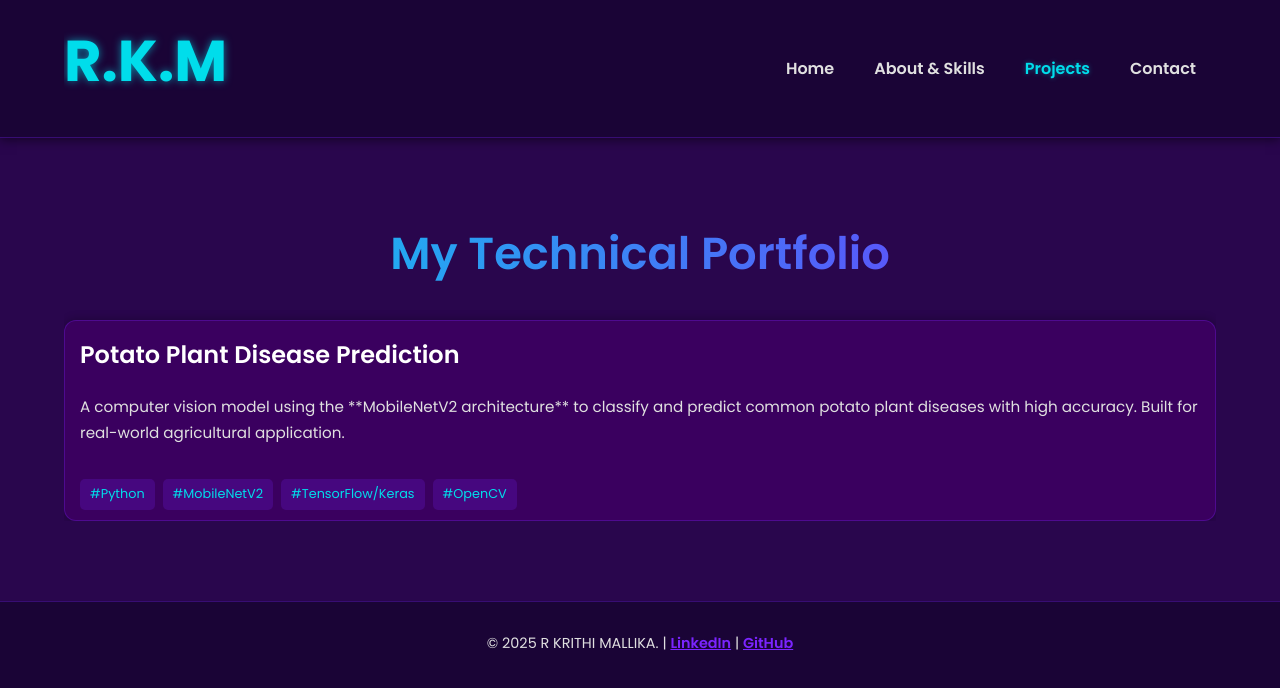
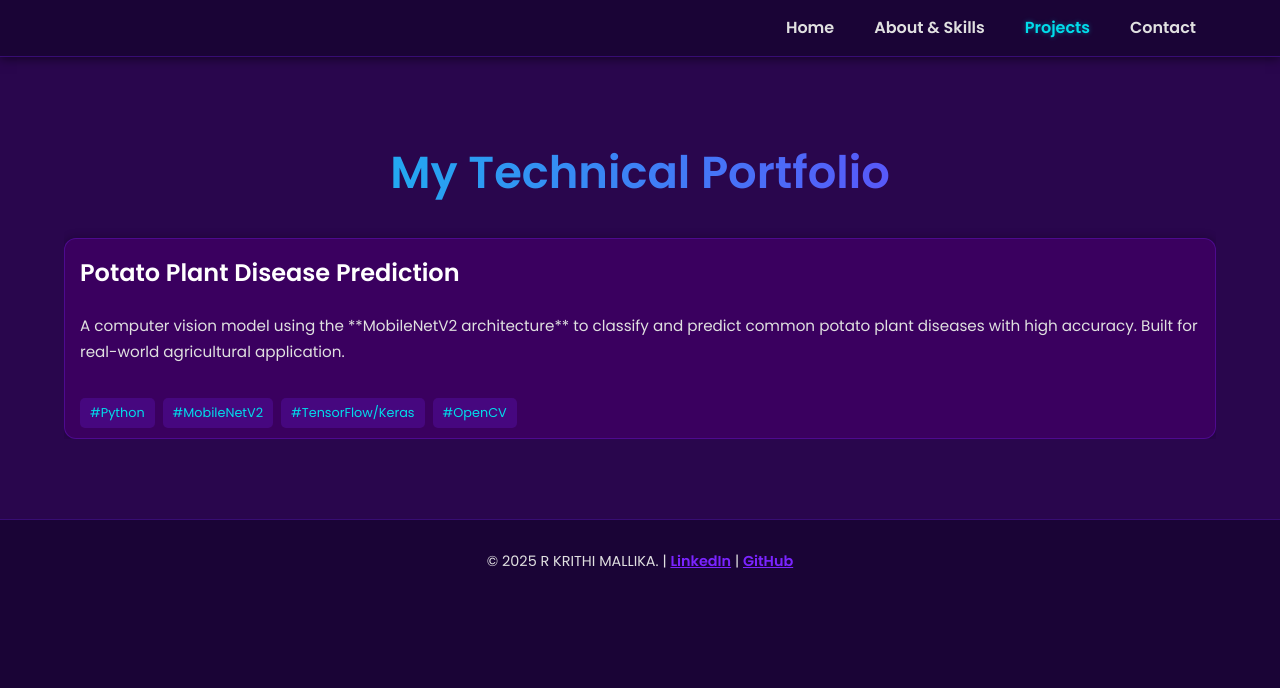
Before and after one commit to Kri252005/Portfolio, a plain HTML site: page project.html in a window 1280 px wide. Drawn offline with Linux system fonts and the light colour scheme.

Commit message:
Update 2

```diff
--- a/project.html
+++ b/project.html
@@ -11,7 +11,7 @@
 
     <header>
         <div class="container">
-            <h1 class="logo"><a href="index.html">R.K.M</a></h1>
+            <h1 class="logo"><a href="index.html"></a></h1>
             <nav id="main-nav">
                 <ul>
                     <li><a href="index.html">Home</a></li>
```
